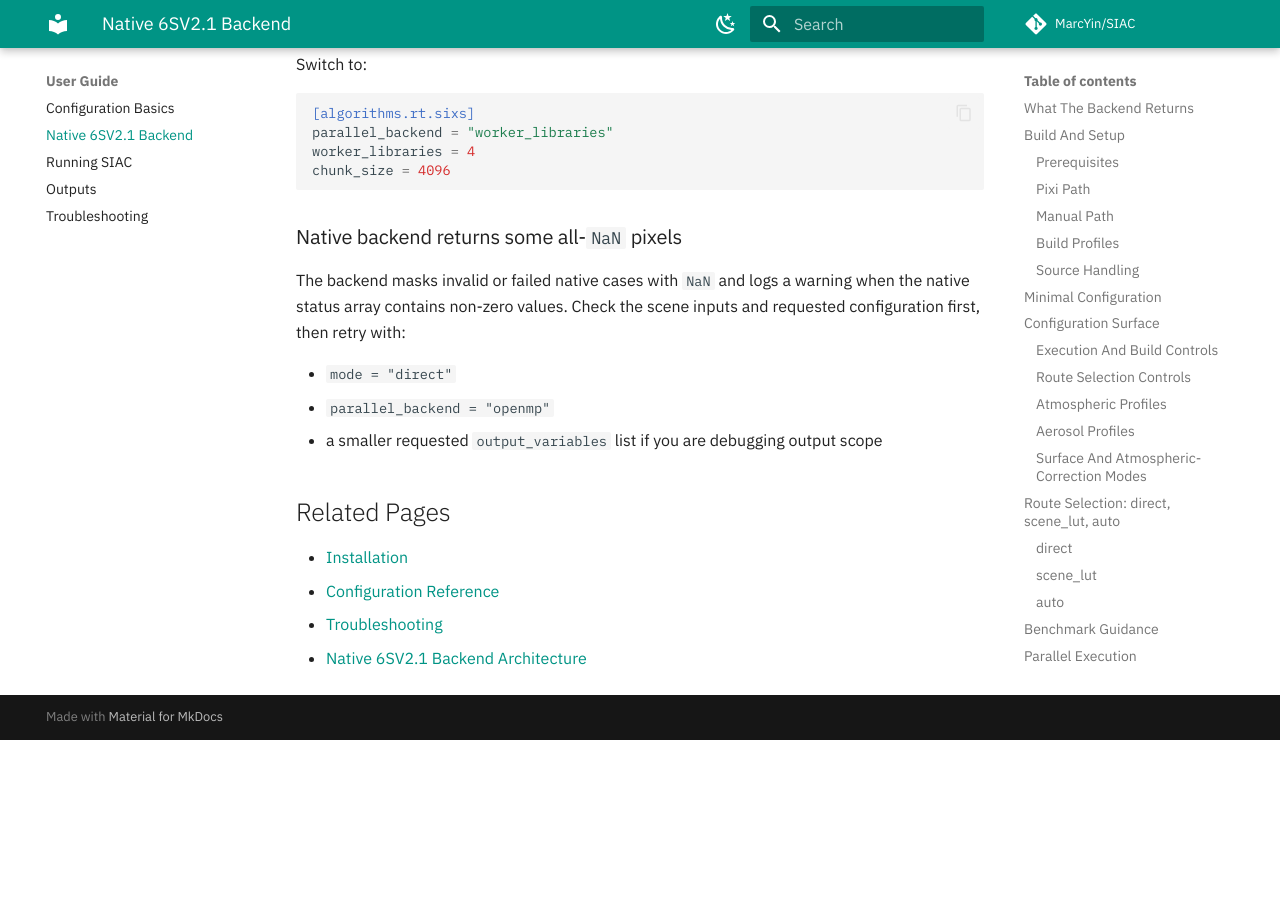
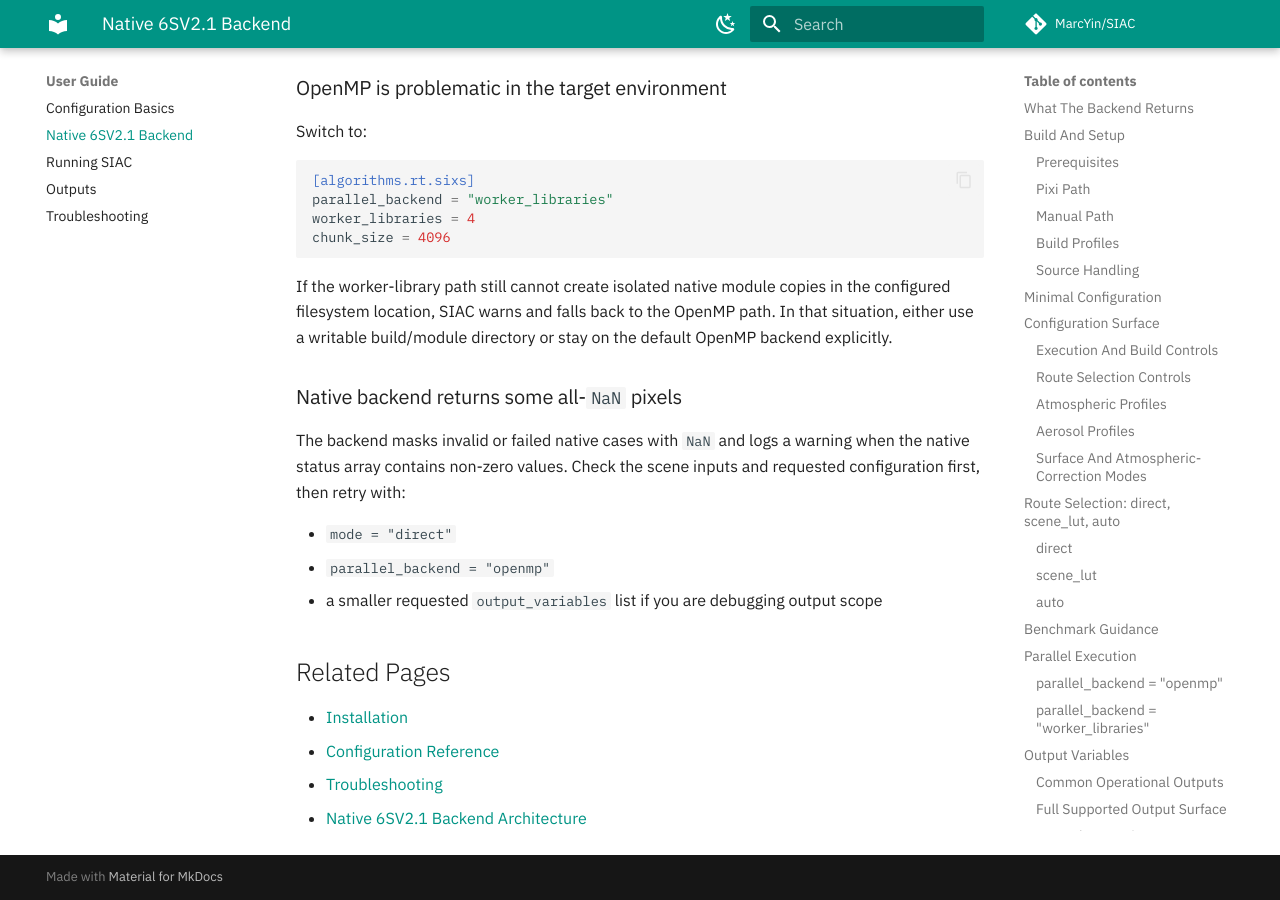
Before and after one commit to MarcYin/SIAC, an MkDocs documentation site: the page built from docs/user-guide/native-sixs-backend.md, in a window 1280 px wide and 900 px high, scrolled down 12495 px. Built offline with MkDocs 1.6.1 and Material for MkDocs 9.7.7, drawn with Linux system fonts in a browser that asks for light colours; comment, search, counter and statistics services are not loaded; before the commit the page ends 13235 px from its top, so only the background shows below that; some of the changed text lies outside the part shown.

Commit message:
Clarify native 6S fallback behavior

````diff
--- a/docs/user-guide/native-sixs-backend.md
+++ b/docs/user-guide/native-sixs-backend.md
@@ -389,6 +389,10 @@
 - `chunk_size`
 - `native_threads`
 
+If the runtime cannot create isolated module copies because of filesystem
+permissions, SIAC logs a warning and falls back to the OpenMP path instead of
+failing the whole run.
+
 ## Output Variables
 
 `output_variables` accepts any of the currently supported native names below.
@@ -498,6 +502,11 @@
 chunk_size = 4096
 ```
 
+If the worker-library path still cannot create isolated native module copies in
+the configured filesystem location, SIAC warns and falls back to the OpenMP
+path. In that situation, either use a writable build/module directory or stay
+on the default OpenMP backend explicitly.
+
 ### Native backend returns some all-`NaN` pixels
 
 The backend masks invalid or failed native cases with `NaN` and logs a warning
````
